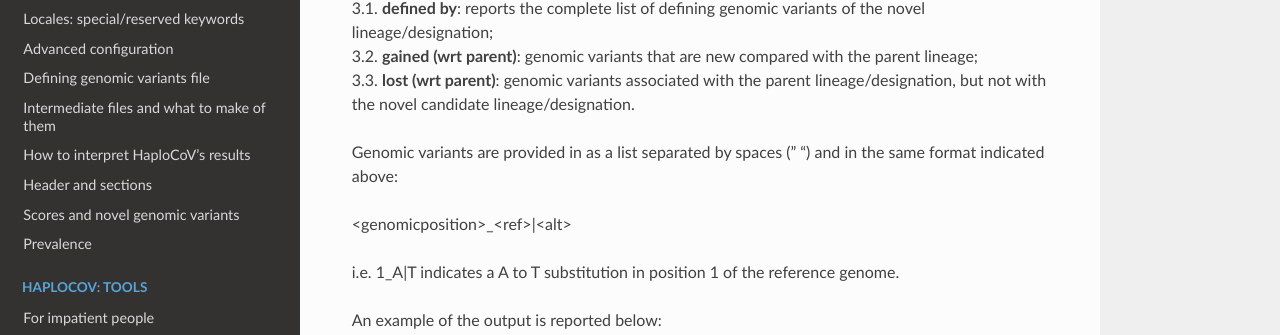
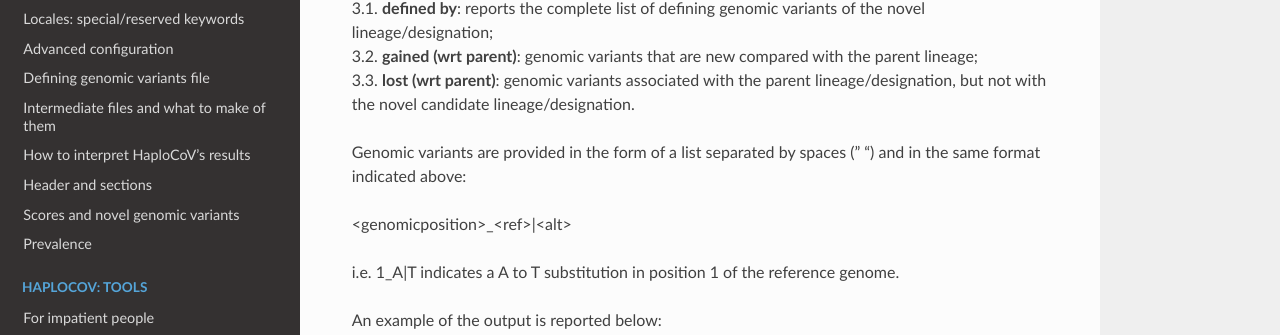
Before and after one commit to matteo14c/HaploCoV, a Sphinx documentation site: the page built from docs/source/haplocov.rst, in a window 1280 px wide and 900 px high, scrolled down 6978 px. Shown: the part 115-450 px from the top of the window. Built offline with Sphinx 7.4.7 and the Read the Docs theme 2.0.0, drawn with Linux system fonts in a browser that asks for light colours; some of the changed text lies outside the part shown.

Commit message:
Update haplocov.rst

```diff
--- a/docs/source/haplocov.rst
+++ b/docs/source/haplocov.rst
@@ -114,7 +114,7 @@
 |
 | 4. **globally frequent genomic variants.** These are provided in the main github repository of HaploCoV, and include: *global_list.txt*: frequent worldwide, *areas_list.txt*: frequent at at least one macro-geographic area and *country_list.txt*: frequent at at least one country.
 
-Please see the section `Genomic variants <https://haplocov.readthedocs.io/en/latest/genomic.html>`_ file" above for additional information.
+Please see the section `Genomic variants file <https://haplocov.readthedocs.io/en/latest/genomic.html>`_ above for additional information.
 
 If the pre-computed files do not suit their use case, users do also have the option to derive **custom** sets of genomic variants by analysing the selected locale and time-frame only. In this case the keyword **custom** needs to be indicated in the 5th column of the *locales* file (see below). High frequency genomic variants will be computed based on the current selection.
 
@@ -236,7 +236,7 @@
 | 3.2. **gained (wrt parent)**: genomic variants that are new compared with the parent lineage;
 | 3.3. **lost (wrt parent)**: genomic variants associated with the parent lineage/designation, but not with the novel candidate lineage/designation.
 
-Genomic variants are provided in as a list separated by spaces (" ") and in the same format indicated above:
+Genomic variants are provided in the form of a list separated by spaces (" ") and in the same format indicated above:
 
 \<genomicposition\>_\<ref\>\|\<alt\>
 
```
